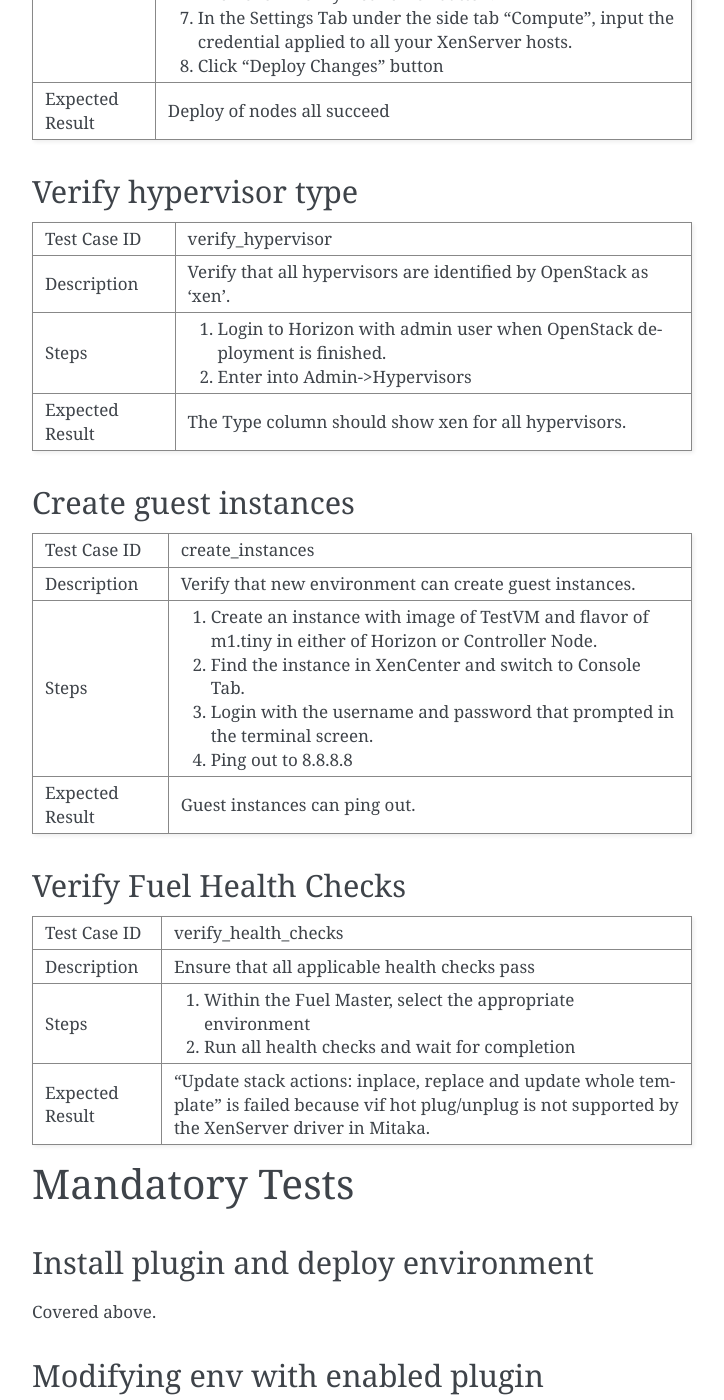
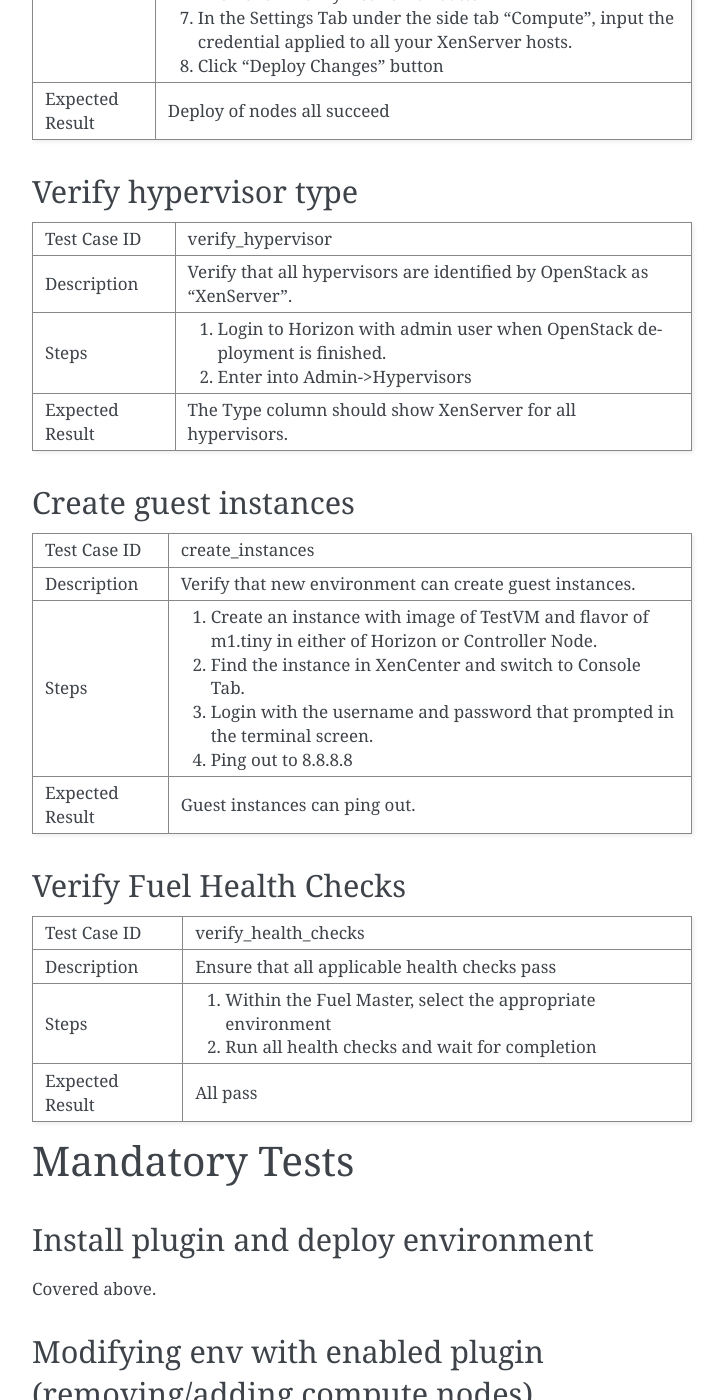
Before and after one commit to openstack-archive/fuel-plugin-xenserver, a Sphinx documentation site: the page built from doc/source/test-plan.rst, in a window 1280 px wide and 1400 px high, scrolled down 5029 px. Shown: the whole window, without its empty margins (388-1112 px from the left). Built offline with Sphinx 7.4.7, drawn with Linux system fonts in a browser that asks for light colours; some of the changed text lies outside the part shown.

Commit message:
Modify document for MOS9.2
With MOS9.2 we add new feature support, e.g. vif hotplug and vm
live migration and also support XenServer Ely, this patch is to
modify our documents for these

Change-Id: I2d596d31afad312637b53b93907d9180ce22cf95

```diff
--- a/doc/source/description.rst
+++ b/doc/source/description.rst
@@ -8,7 +8,7 @@
 Requirement               Version/Comment
 ========================= ============================
 Fuel                      9.0
-XenServer                 6.5+XS65ESP013 and 7.0
+XenServer                 6.5+XS65ESP013, 7.0 and 7.1
 XenServer plugin for Fuel @PLUGIN_VERSION@
 ========================= ============================
 
--- a/doc/source/guide.rst
+++ b/doc/source/guide.rst
@@ -18,7 +18,7 @@
 
    - Other service nodes (e.g. storage node) can also be created as virtual machines, but this is not required
 
-2. Download and install XenServer 6.5/7.0 and HIMN tool, a XenServer plugin, as install guide mentioned. Use it for future VM creation and network configuration.
+2. Download and install XenServer and HIMN tool, a XenServer plugin, as install guide mentioned. Use it for future VM creation and network configuration.
 
 3. While many networking setups are expected to work, the following setup is known to work:
 
--- a/doc/source/test-plan.rst
+++ b/doc/source/test-plan.rst
@@ -254,14 +254,14 @@
    * - Test Case ID
      - verify_hypervisor
    * - Description
-     - Verify that all hypervisors are identified by OpenStack as ‘xen’.
+     - Verify that all hypervisors are identified by OpenStack as "XenServer".
    * - Steps
      -
        #. Login to Horizon with admin user when OpenStack deployment is
           finished.
        #. Enter into Admin->Hypervisors
    * - Expected Result
-     - The Type column should show xen for all hypervisors.
+     - The Type column should show XenServer for all hypervisors.
 
 Create guest instances
 ----------------------
@@ -303,9 +303,7 @@
        #. Within the Fuel Master, select the appropriate environment
        #. Run all health checks and wait for completion
    * - Expected Result
-     - "Update stack actions: inplace, replace and update whole template"
-       is failed because vif hot plug/unplug is not supported by the
-       XenServer driver in Mitaka.
+     - All pass
 
 Mandatory Tests
 ===============
@@ -338,9 +336,7 @@
        #. Redeploy cluster
        #. Run Health Check
    * - Expected Result
-     - "Update stack actions: inplace, replace and update whole template"
-       is failed because vif hot plug/unplug is not supported by the
-       XenServer driver in Mitaka.
+     - All pass
 
 Modifying env with enabled plugin (removing/adding controller nodes)
 --------------------------------------------------------------------
@@ -365,9 +361,7 @@
        #. Redeploy cluster
        #. Run Health Check
    * - Expected Result
-     - "Update stack actions: inplace, replace and update whole template"
-       is failed because vif hot plug/unplug is not supported by the
-       XenServer driver in Mitaka.
+     - All pass
 
 Create mirror and update (setup) of core repos
 ---------------------------------------------------
```
Also changed, not shown: other parts of doc/source/test-plan.rst (+5 -1 lines), doc/source/relnotes.rst (+7 -1 lines), doc/source/test-report.rst (+5 -3 lines).
